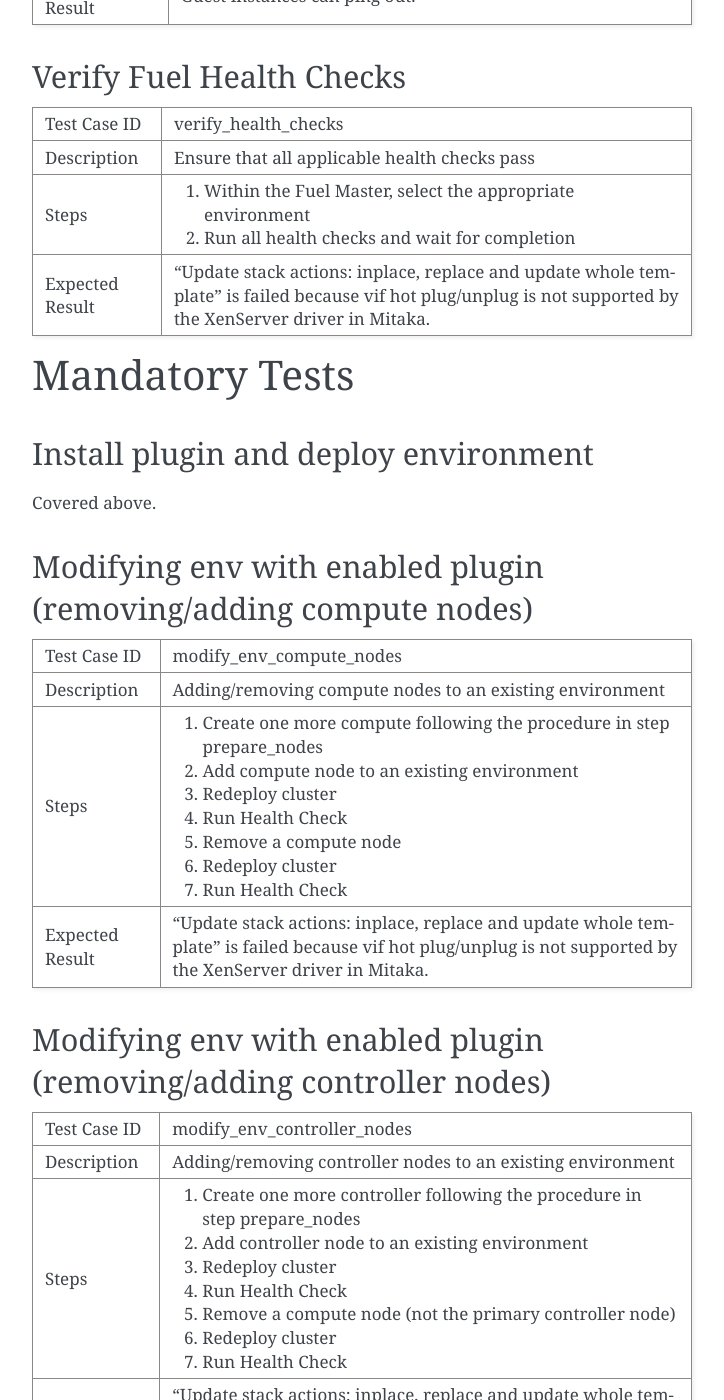
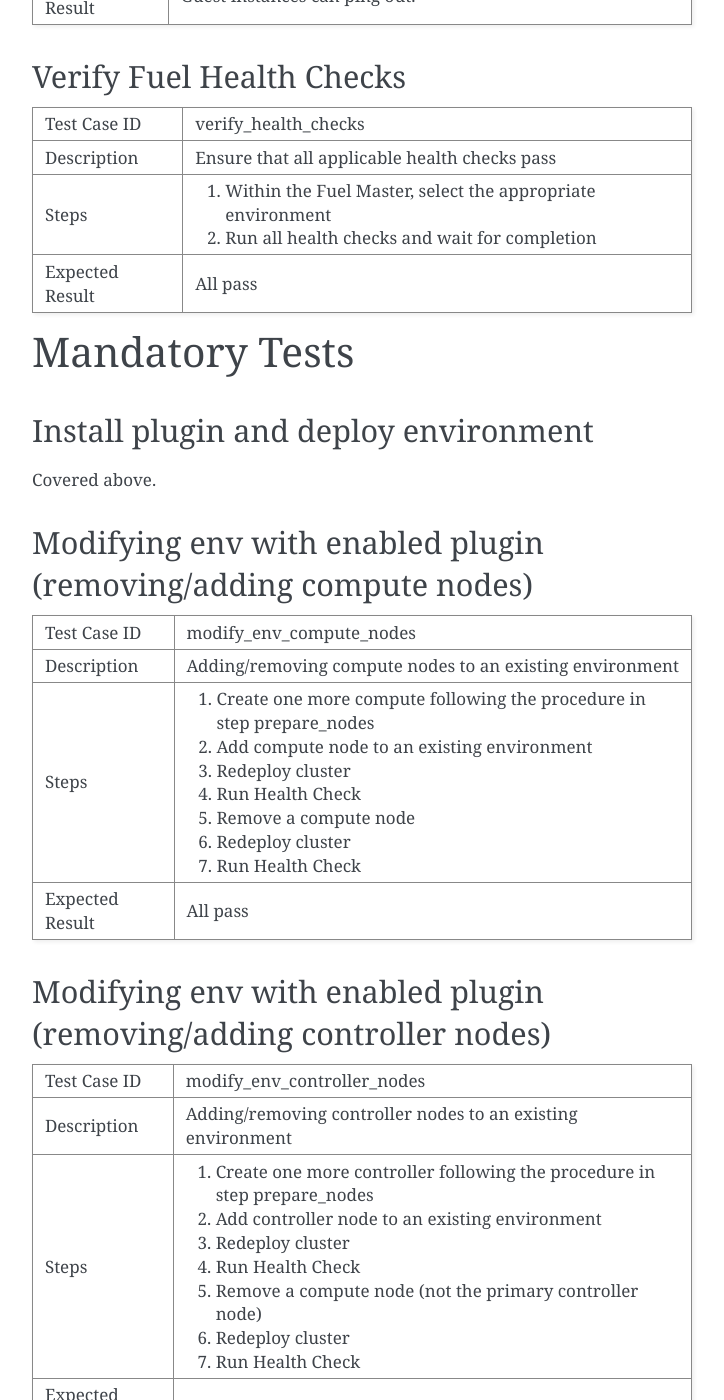
Before and after one commit to openstack-archive/fuel-plugin-xenserver, a Sphinx documentation site: the page built from doc/source/test-plan.rst, in a window 1280 px wide and 1400 px high, scrolled down 5838 px. Shown: the whole window, without its empty margins (388-1112 px from the left). Built offline with Sphinx 7.4.7, drawn with Linux system fonts in a browser that asks for light colours; some of the changed text lies outside the part shown.

Commit message:
Modify document for MOS9.2
With MOS9.2 we add new feature support, e.g. vif hotplug and vm
live migration and also support XenServer Ely, this patch is to
modify our documents for these

Change-Id: I2d596d31afad312637b53b93907d9180ce22cf95

```diff
--- a/doc/source/description.rst
+++ b/doc/source/description.rst
@@ -8,7 +8,7 @@
 Requirement               Version/Comment
 ========================= ============================
 Fuel                      9.0
-XenServer                 6.5+XS65ESP013 and 7.0
+XenServer                 6.5+XS65ESP013 and 7.0 and 7.1
 XenServer plugin for Fuel @PLUGIN_VERSION@
 ========================= ============================
 
--- a/doc/source/guide.rst
+++ b/doc/source/guide.rst
@@ -18,7 +18,7 @@
 
    - Other service nodes (e.g. storage node) can also be created as virtual machines, but this is not required
 
-2. Download and install XenServer 6.5/7.0 and HIMN tool, a XenServer plugin, as install guide mentioned. Use it for future VM creation and network configuration.
+2. Download and install XenServer 6.5/7.0/7.1 and HIMN tool, a XenServer plugin, as install guide mentioned. Use it for future VM creation and network configuration.
 
 3. While many networking setups are expected to work, the following setup is known to work:
 
--- a/doc/source/relnotes.rst
+++ b/doc/source/relnotes.rst
@@ -5,6 +5,8 @@
 -------------
 
 * Works with Fuel 9.0
+* Add vif hot plug support
+* Add live migration support
 
 Version 3.1
 -------------
--- a/doc/source/test-plan.rst
+++ b/doc/source/test-plan.rst
@@ -303,9 +303,7 @@
        #. Within the Fuel Master, select the appropriate environment
        #. Run all health checks and wait for completion
    * - Expected Result
-     - "Update stack actions: inplace, replace and update whole template"
-       is failed because vif hot plug/unplug is not supported by the
-       XenServer driver in Mitaka.
+     - All pass
 
 Mandatory Tests
 ===============
@@ -338,9 +336,7 @@
        #. Redeploy cluster
        #. Run Health Check
    * - Expected Result
-     - "Update stack actions: inplace, replace and update whole template"
-       is failed because vif hot plug/unplug is not supported by the
-       XenServer driver in Mitaka.
+     - All pass
 
 Modifying env with enabled plugin (removing/adding controller nodes)
 --------------------------------------------------------------------
@@ -365,9 +361,7 @@
        #. Redeploy cluster
        #. Run Health Check
    * - Expected Result
-     - "Update stack actions: inplace, replace and update whole template"
-       is failed because vif hot plug/unplug is not supported by the
-       XenServer driver in Mitaka.
+     - All pass
 
 Create mirror and update (setup) of core repos
 ---------------------------------------------------
```
Also changed, not shown: other parts of doc/source/test-plan.rst (+5 -1 lines), doc/source/test-report.rst (+5 -3 lines).
